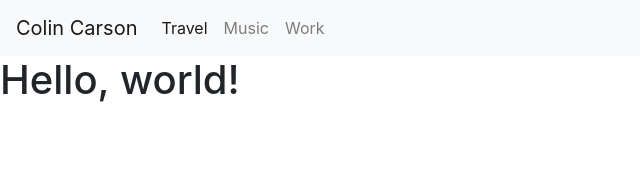
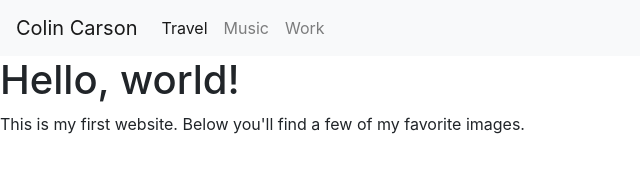
Before and after one commit to colincarson7/colincarson, a plain HTML site: page index.html in a window 1280 px wide. Shown: the whole page, without its empty margins (0-640 px from the left). Drawn offline with nearby package versions, Linux system fonts and the light colour scheme.

Commit message:
Update index.html

```diff
--- a/index.html
+++ b/index.html
@@ -28,6 +28,8 @@
 
     <h1>Hello, world!</h1>
 
+    <p>This is my first website.  Below you'll find a few of my favorite images.</p>
+
     <!-- Optional JavaScript -->
     <!-- jQuery first, then Popper.js, then Bootstrap JS -->
     <script src="https://code.jquery.com/jquery-3.3.1.slim.min.js" integrity="sha384-q8i/X+965DzO0rT7abK41JStQIAqVgRVzpbzo5smXKp4YfRvH+8abtTE1Pi6jizo" crossorigin="anonymous"></script>
```
